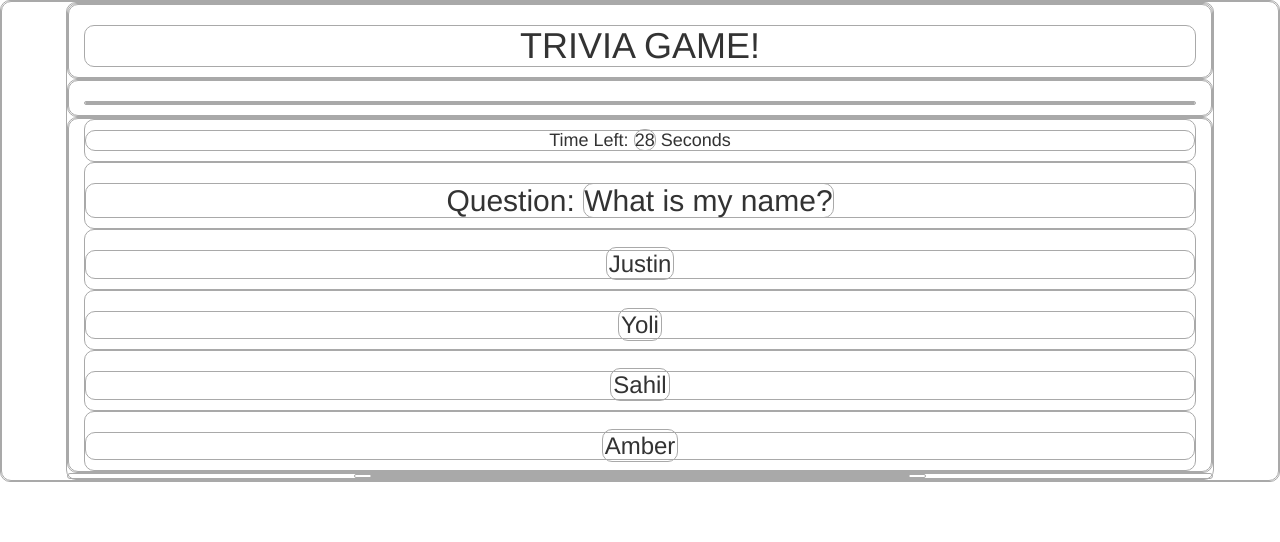
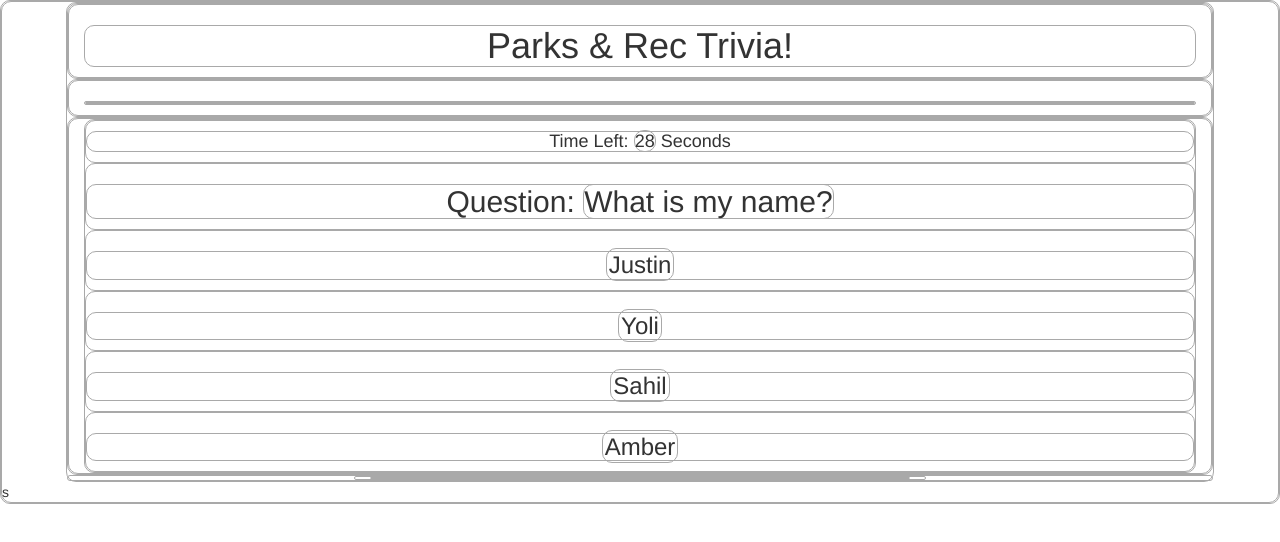
Before and after one commit to jwong1219/TriviaGame, a plain HTML site: page index.html in a window 1280 px wide. Both pictures are taken after a click on the button "Start". Drawn offline with nearby package versions, Linux system fonts and the light colour scheme.

Commit message:
uploading last progress for the night. everything works, including the welcome message being replaced by the trivia html format, and the summary page at the end. needs questions, fluff, and formatting

```diff
--- a/assets/javascript/app.js
+++ b/assets/javascript/app.js
@@ -29,11 +29,13 @@ var gameLibrary = {
   },
 
   timeUp: function() {
+    console.log("inside timeUp");
     //if time runs out...
     //count the question as unanswered
     gameLibrary.unanswered++;
     //stop the timer, set counting to false;
     gameLibrary.counting = false;
+    console.log(gameLibrary.counting);
     gameLibrary.stopTimer();
     gameLibrary.resetTimer();
     //display the time up msg and the correct answer
@@ -98,18 +100,21 @@ console.log(gameLibrary.questionSet);
 $("#start").on("click", function() {
   //hide the start button
   $("#start").addClass("hidden");
+  //change the html from the start page to the question set format
+  $("#welcome").addClass("hidden");
+  $("#onStart").removeClass("hidden");
   //start the timer & countdown for this question, change counting to true;
   gameLibrary.startTimer();
   gameLibrary.counting = true;
   console.log(gameLibrary.counting);
-  timerID = setTimeout(gameLibrary.timeUp, 1000 * 3);
+  timerID = setTimeout(gameLibrary.timeUp, 1000 * 30);
   //display the question and options for this question
   displayQSet(gameLibrary.questionSet[gameLibrary.qTracker]);
 });
 
 
 //if the player clicks on an option
-$(".answer").on("click", function() {
+$("#option1").on("click", function() {
   var picked = $(this);
   console.log({picked});
   //if counting down...
@@ -166,7 +171,7 @@ $("#next").on("click", function() {
     gameLibrary.startTimer();
     gameLibrary.counting = true;
     console.log(gameLibrary.counting);
-    timerID = setTimeout(gameLibrary.timeUp, 1000 * 3);
+    timerID = setTimeout(gameLibrary.timeUp, 1000 * 30);
   }
   //else
   else {
--- a/index.html
+++ b/index.html
@@ -11,7 +11,7 @@
   <div class="container-fluid" id="pageContainer">
     <div class="row">
       <div class="col-xs-12 text-center" id="titleBox">
-        <h1>TRIVIA GAME!</h1>
+        <h1>Parks & Rec Trivia!</h1>
       </div>
     </div> <!-- End of Title Box Row -->
     <div class="row">
@@ -21,15 +21,19 @@
     </div>
     <div class="row">
       <div class="col-xs-12 text-center" id="content">
-        <div>
-          <h4>Time Left: <span id="timeLeft"></span> Seconds</h4>
+        <div id="welcome">
+          <h1>Welcome to Parks and Rec Trivia!</h1>
+          <h2>Press Start to begin the quiz!</h2>
         </div>
-        <div class="prompt"><h2>Question: <span id="question">Question</span></h2></div>
-        <div class="answer-line"><h3><span class="answer" id="option1">option 1</span></h3></div>
-        <div class="answer-line"><h3><span class="answer" id="option2">option 2</span></h3></div>
-        <div class="answer-line"><h3><span class="answer" id="option3">option 3</span></h3></div>
-        <div class="answer-line"><h3><span class="answer" id="option4">option 4</span></h3></div>
-
+        <div id="onStart" class="hidden">
+          <!-- All of this gets added in when the start button is clicked. -->
+          <div><h4>Time Left: <span id="timeLeft"></span> Seconds</h4></div>
+          <div class="prompt"><h2>Question: <span id="question">Question</span></h2></div>
+          <div class="answer-line"><h3><span class="answer" id="option1">option 1</span></h3></div>
+          <div class="answer-line"><h3><span class="answer" id="option2">option 2</span></h3></div>
+          <div class="answer-line"><h3><span class="answer" id="option3">option 3</span></h3></div>
+          <div class="answer-line"><h3><span class="answer" id="option4">option 4</span></h3></div>
+        </div>
       </div>
     </div>
     <div class="row">
@@ -43,4 +47,4 @@
   </div>
   <script type="text/javascript" src="assets/javascript/app.js"></script>
 </body>
-</html>
+</html>s
```
